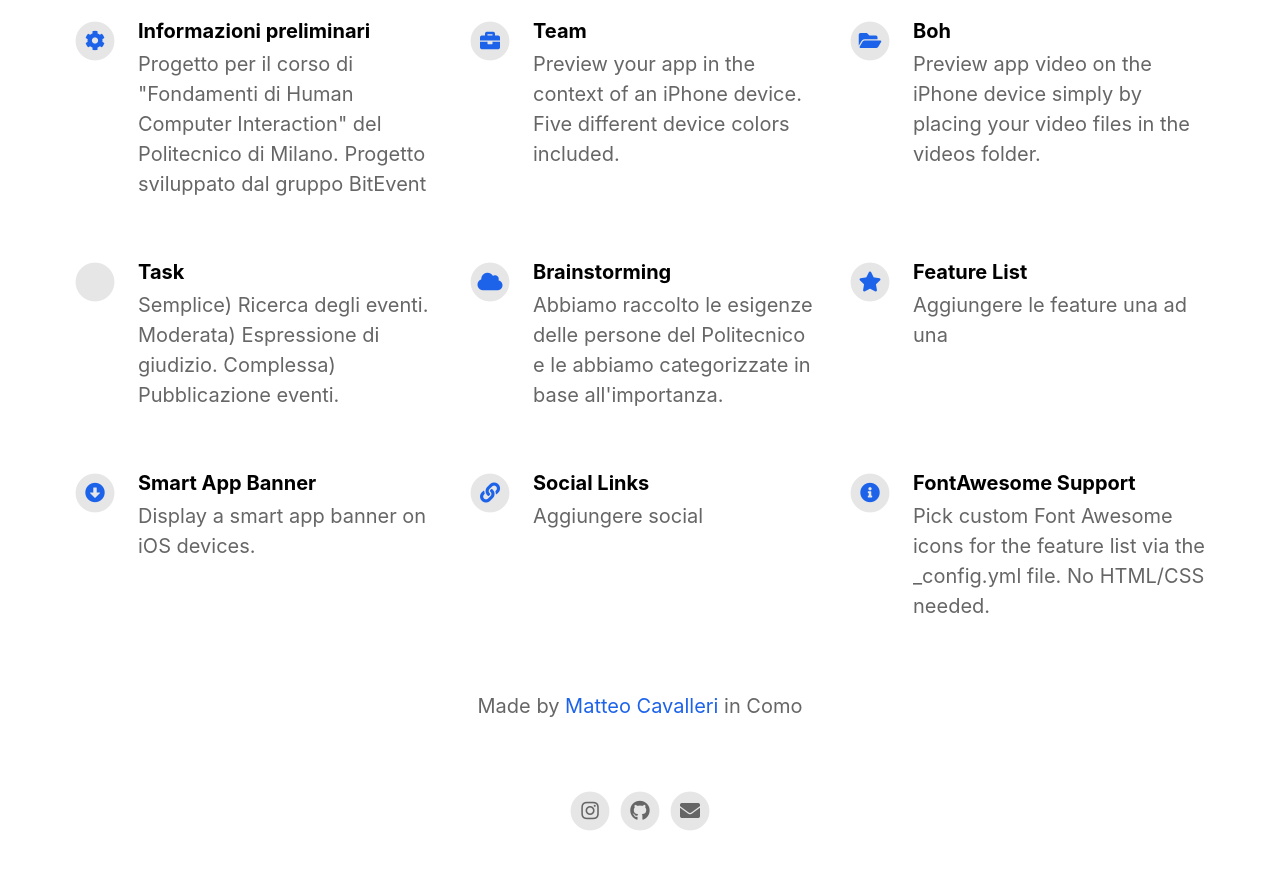
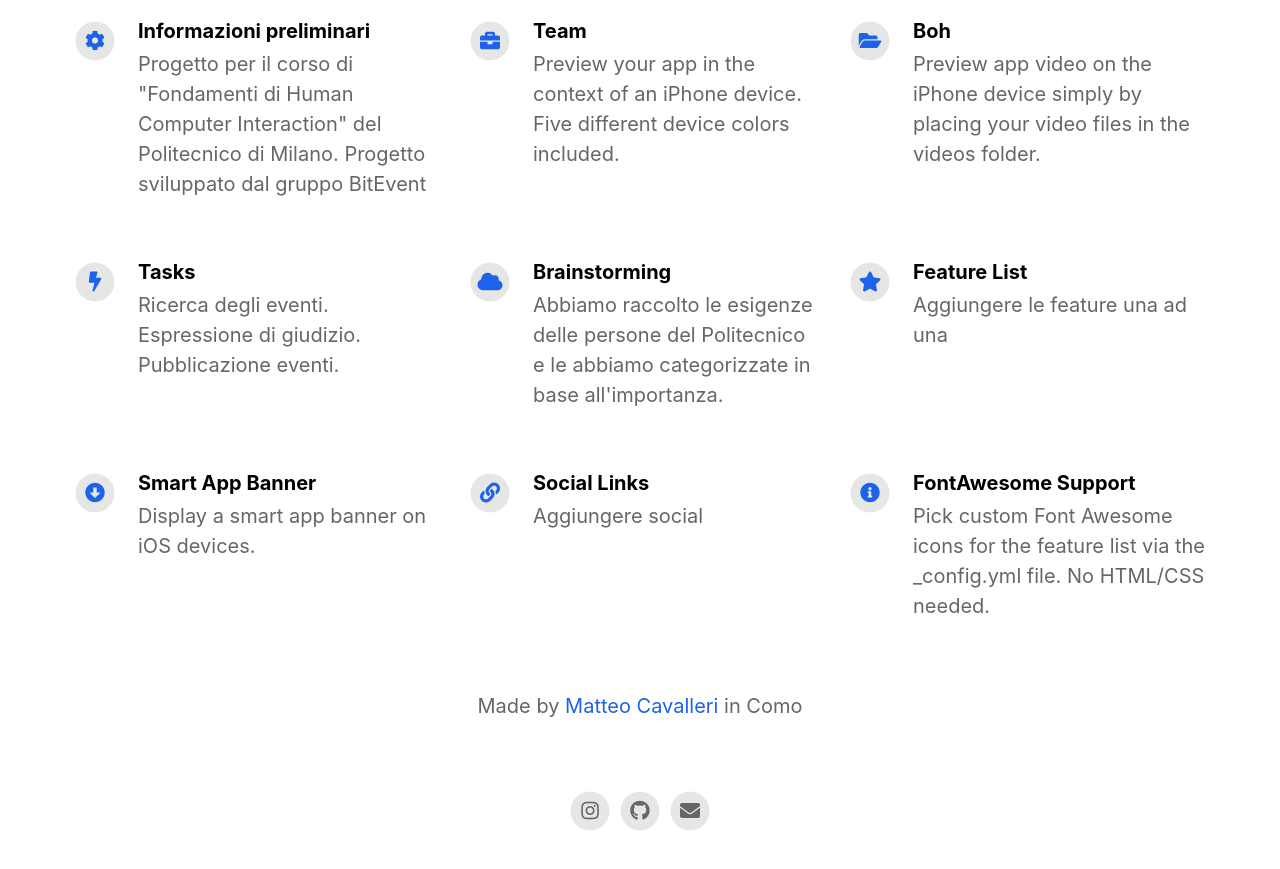
Before and after one commit to teocavaproject/teocavaproject.github.io, a Jekyll site: the page built from index.html, in a window 1280 px wide and 900 px high, scrolled down 1063 px. Shown: the top 869 px of the window. Built offline with Jekyll 4.4.1, drawn with Linux system fonts in a browser that asks for light colours; nearby versions of some CDN libraries.

Commit message:
Update _config.yml

```diff
--- a/_config.yml
+++ b/_config.yml
@@ -48,9 +48,9 @@ features                                  :
     description                           : Preview app video on the iPhone device simply by placing your video files in the videos folder.
     fontawesome_icon_name                 : folder-open
 
-  - title                                 : Task
-    description                           : Semplice) Ricerca degli eventi. Moderata) Espressione di giudizio. Complessa) Pubblicazione eventi.
-    fontawesome_icon_name                 : check-square-o
+  - title                                 : Tasks
+    description                           : Ricerca degli eventi. Espressione di giudizio. Pubblicazione eventi.
+    fontawesome_icon_name                 : bolt
 
   - title                                 : Brainstorming
     description                           : Abbiamo raccolto le esigenze delle persone del Politecnico e le abbiamo categorizzate in base all'importanza.
```
